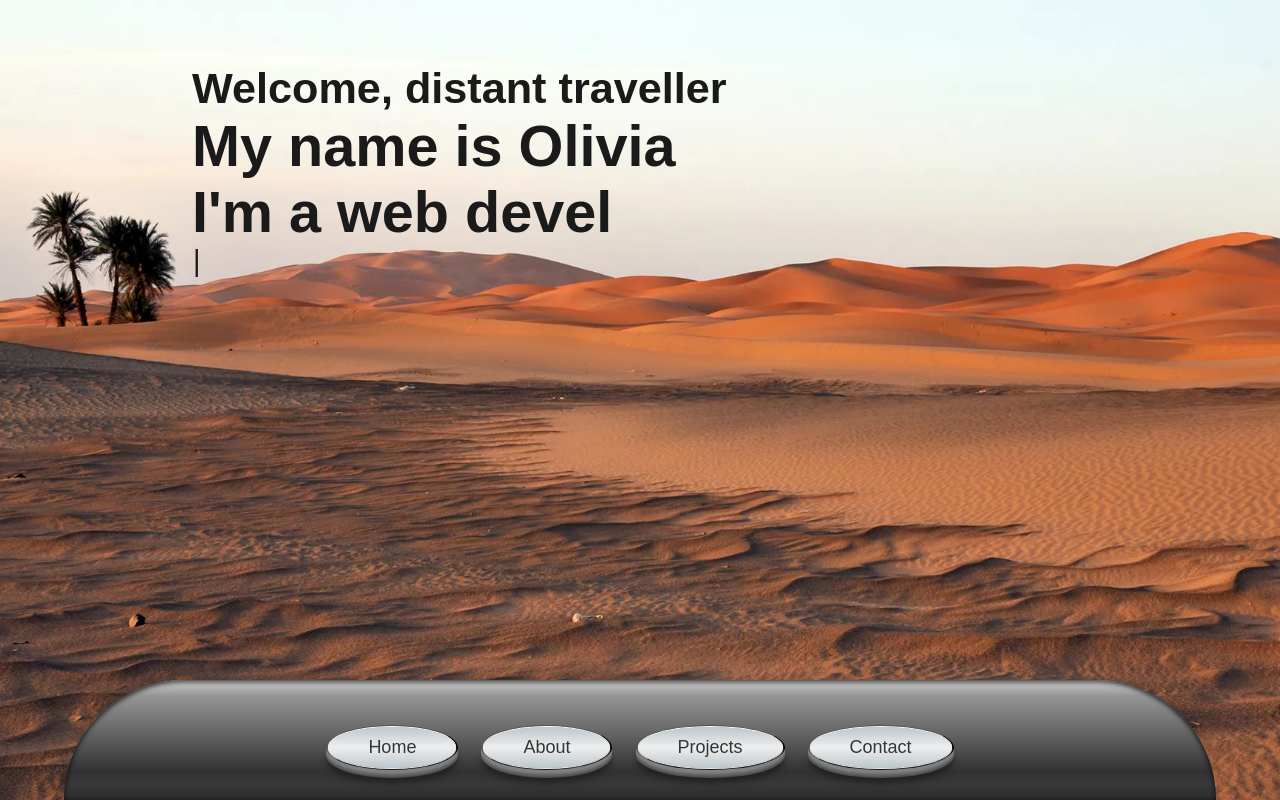
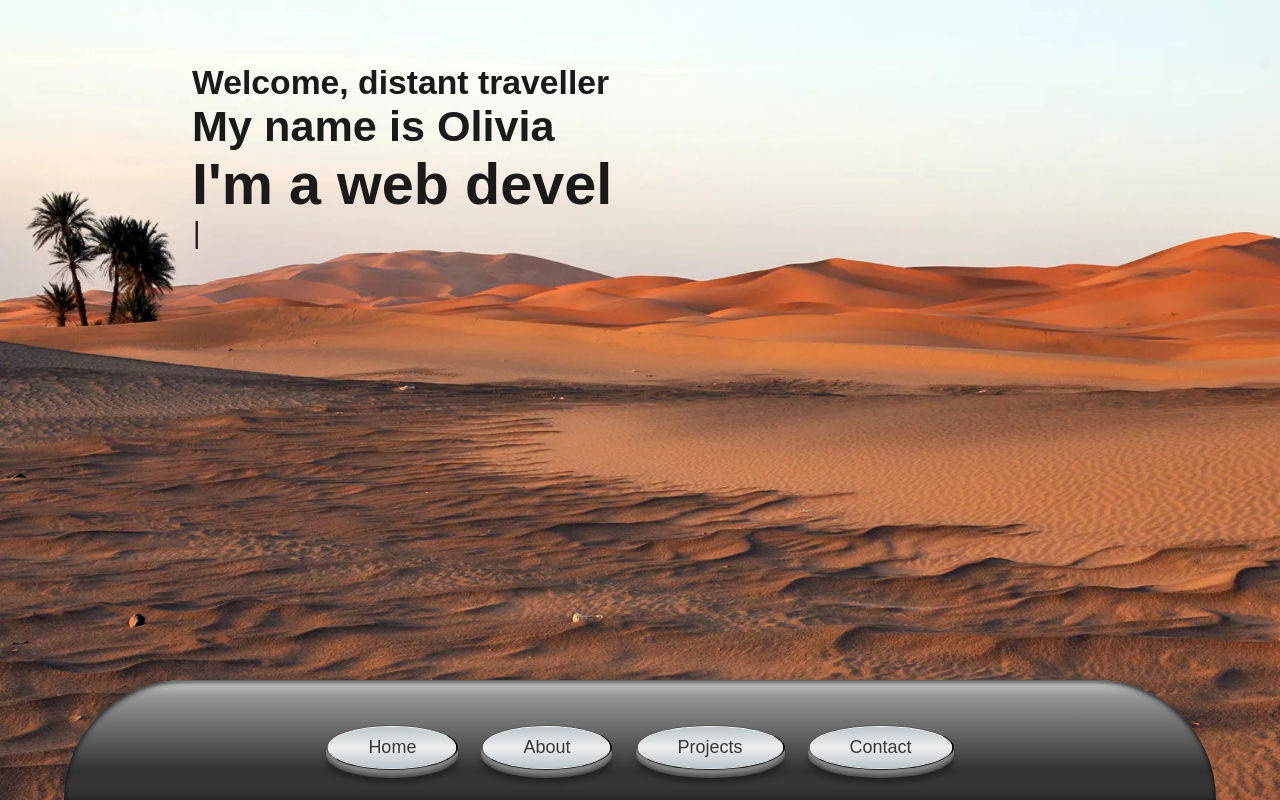
Before and after one commit to Liv4-code/planet-portfolio-site, a React (Create React App) app: page / in a window 1280 px wide. Built offline with nearby package versions, Linux system fonts and the light colour scheme; a web font is replaced by a local one.

Commit message:
Decreased font size of home page heading

```diff
--- a/src/Home.js
+++ b/src/Home.js
@@ -10,8 +10,8 @@ function Home() {
                         typewriter
                             .pauseFor(1000)
                             .changeDelay(50)
-                            .typeString("<h2>Welcome, distant traveller</h2>")
-                            .typeString("<h1>My name is Olivia</h1>")
+                            .typeString("<h3>Welcome, distant traveller</h3>")
+                            .typeString("<h2>My name is Olivia</h2>")
                             .typeString("<h1>I'm a web developer</h1>")
                             .typeString("<h3>Come...</h3>")
                             .pauseFor(500)
```
